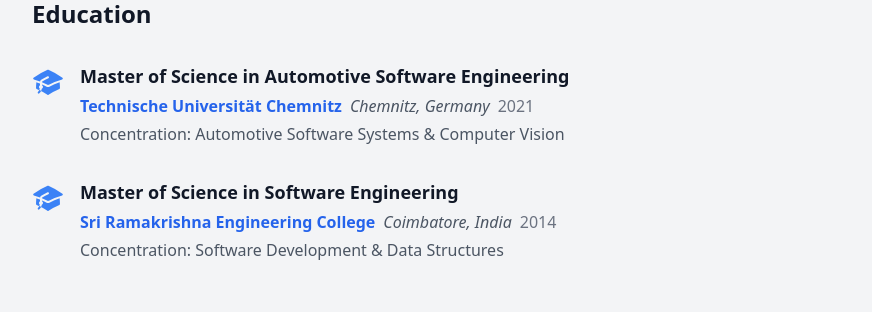
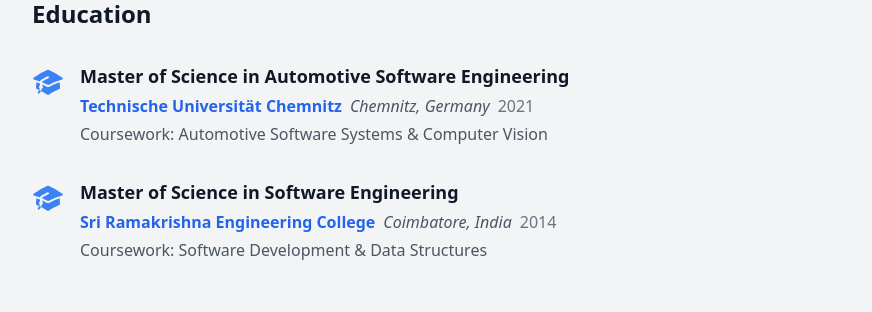
Before and after one commit to viveksubraveti/portfolio, a Next.js app in the folder frontend/: page / in a window 1280 px wide. Shown: the part 1280-1592 px from the top of the page, without its empty margins (192-1064 px from the left). Built offline with nearby package versions, Linux system fonts and the light colour scheme; no server answers.

Commit message:
refactor: fixed content and removed cost details in readme

```diff
--- a/frontend/app/components/EducationSection.tsx
+++ b/frontend/app/components/EducationSection.tsx
@@ -6,14 +6,14 @@
     university: "Technische Universität Chemnitz",
     location: "Chemnitz, Germany",
     year: "2021",
-    concentration: "Automotive Software Systems & Computer Vision",
+    Coursework: "Automotive Software Systems & Computer Vision",
   },
   {
     degree: "Master of Science in Software Engineering",
     university: "Sri Ramakrishna Engineering College",
     location: "Coimbatore, India",
     year: "2014",
-    concentration: "Software Development & Data Structures",
+    Coursework: "Software Development & Data Structures",
   },
 ];
 
@@ -44,7 +44,7 @@
                   </span>
                 </div>
                 <div className='text-gray-600 dark:text-gray-300'>
-                  Concentration: {edu.concentration}
+                  Coursework: {edu.Coursework}
                 </div>
               </div>
             </li>
```
Also changed, not shown: 2 other files (tests, documents, lock files or other folders).
